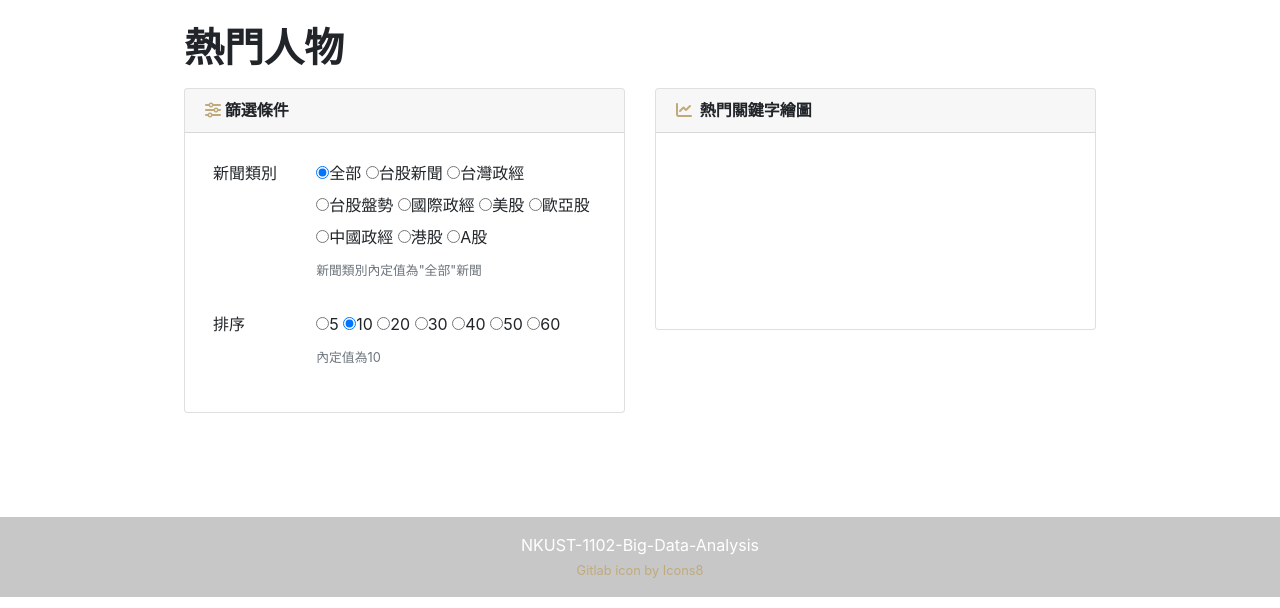
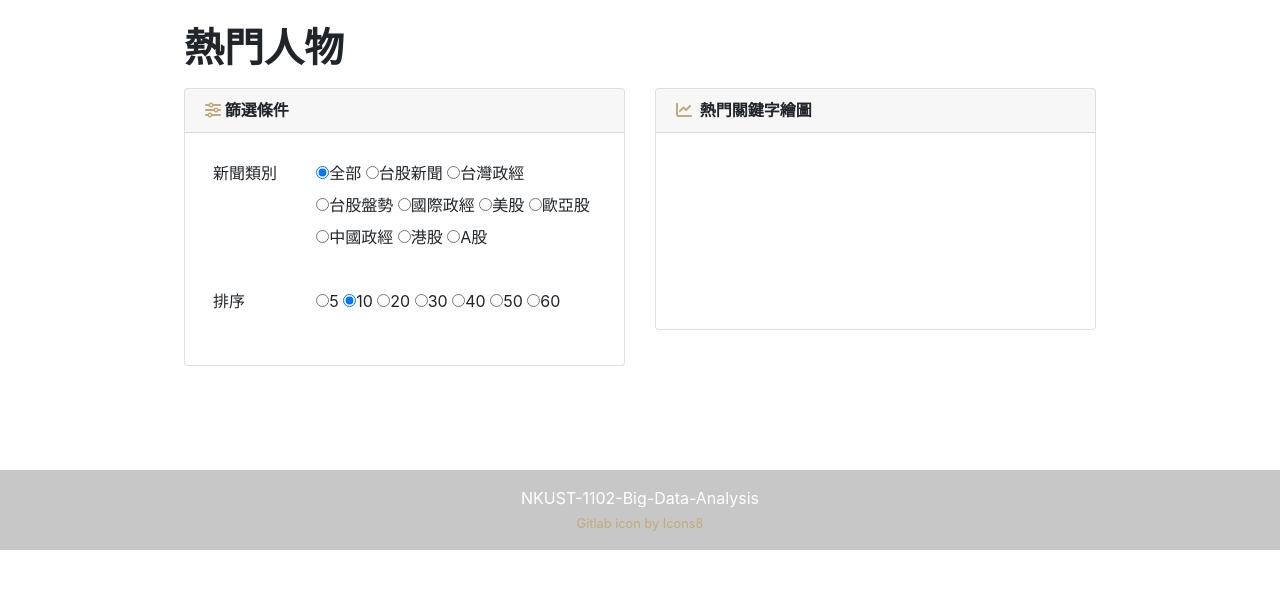
Before and after one commit to hsiangjenli/nkust-2022-spring-im-bda, a Django app: template app__top_person/templates/app__top_person/home.html in a window 1280 px wide. Shown: the part 56-664 px from the top of the page. Run offline with Django 3.2, Linux system fonts and the light colour scheme; the template is opened without the code that fills it, so the values that code supplies are empty; a map, chart or similar area stays blank; some libraries are stand-ins or nearby versions.

Commit message:
2022-04-25 更新 Templates

```diff
--- a/app__top_person/templates/app__top_person/home.html
+++ b/app__top_person/templates/app__top_person/home.html
@@ -32,8 +32,6 @@
                         <label class="radio-inline"><input type="radio" value="cn_macro" name="cateradio" />中國政經</label>
                         <label class="radio-inline"><input type="radio" value="hk_stock" name="cateradio" />港股</label>
                         <label class="radio-inline"><input type="radio" value="sh_stock" name="cateradio" />A股</label>
-
-                        <small class="form-text text-muted">新聞類別內定值為"全部"新聞</small>
                     </div>
                 </div>
                 <!--form group-->
@@ -49,7 +47,7 @@
                         <label class="radio-inline"><input type="radio" value="40" name="topkradio" />40</label>
                         <label class="radio-inline"><input type="radio" value="50" name="topkradio" />50</label>
                         <label class="radio-inline"><input type="radio" value="60" name="topkradio" />60</label>
-                        <small class="form-text text-muted">內定值為10</small>
+
                     </div>
                 </div>
                 <!--form group-->
```
